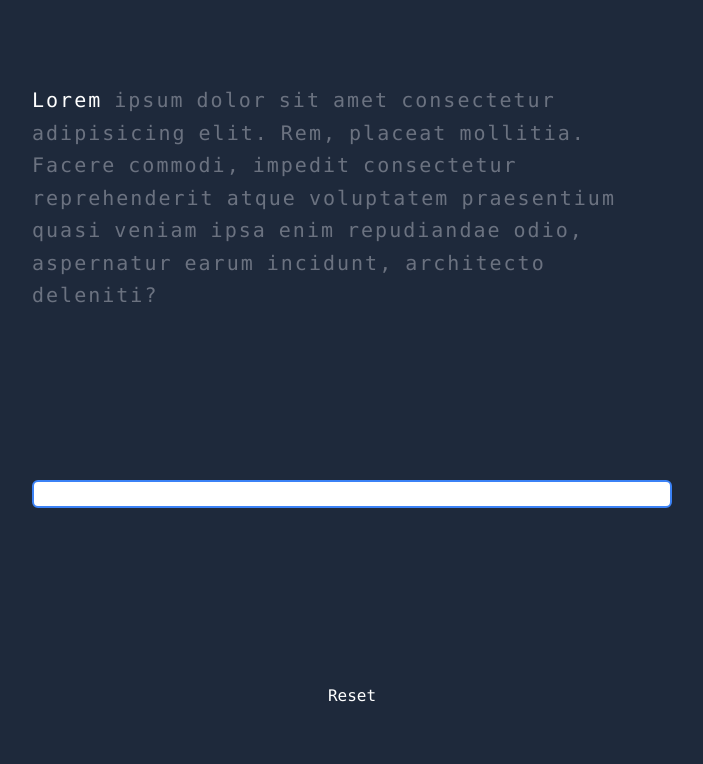
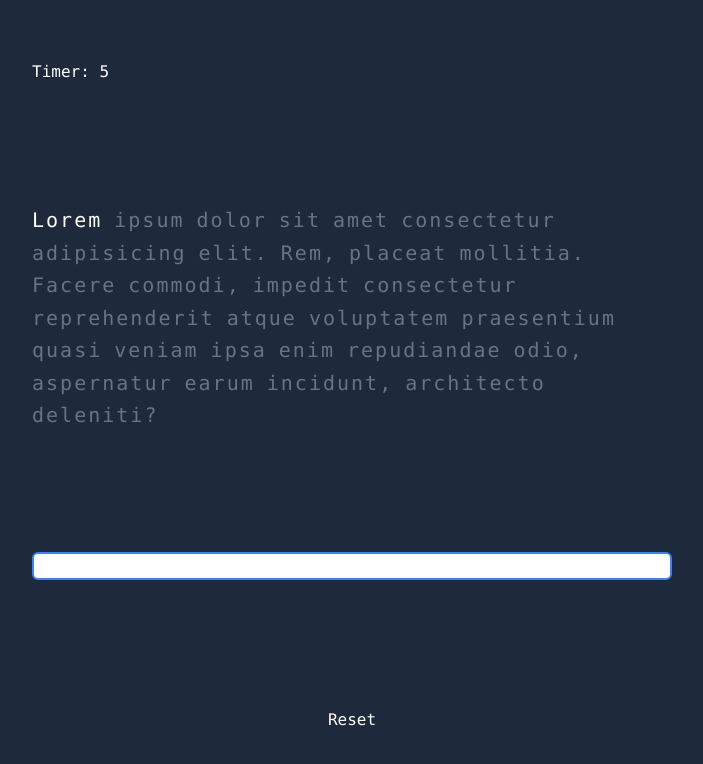
Before and after one commit to rashmod/key-quest, a React (Vite) app in the folder frontend/: page / in a window 1280 px wide. Shown: the top 764 px of the page, without its empty margins (288-991 px from the left). Built offline with nearby package versions, Linux system fonts and the light colour scheme.

Commit message:
[Frontend] feat: implement timer for the test

```diff
--- a/frontend/src/components/HiddenInput.tsx
+++ b/frontend/src/components/HiddenInput.tsx
@@ -10,8 +10,11 @@ function HiddenInput({
 	typedWords,
 	reset,
 	setInputFocused,
+	startTestIfNeeded,
 }: HiddenInputProps) {
 	function onInputChange(event: React.ChangeEvent<HTMLInputElement>) {
+		startTestIfNeeded();
+
 		const value = event.target.value;
 		const isCurrentWordCompleted = value.match(/\s/);
 
@@ -117,6 +120,7 @@ type HiddenInputProps = {
 	}>;
 	reset: () => void;
 	setInputFocused: React.Dispatch<React.SetStateAction<boolean>>;
+	startTestIfNeeded: () => void;
 };
 
 export default HiddenInput;
--- a/frontend/src/components/TextDisplay.tsx
+++ b/frontend/src/components/TextDisplay.tsx
@@ -1,9 +1,12 @@
 import { useRef, useState } from 'react';
 
 import words from '../data/words';
+
 import HiddenInput from './HiddenInput';
 import Word from './Word';
 import ResetButton from './ResetButton';
+
+import useTimer from '../hooks/useTimer';
 
 function TextDisplay() {
 	const [currentInput, setCurrentInput] = useState('');
@@ -11,6 +14,11 @@ function TextDisplay() {
 	const [currentLetterIndex, setCurrentLetterIndex] = useState(0);
 
 	const [inputFocused, setInputFocused] = useState(true);
+
+	const { resetTimer, timeLeft, startTestIfNeeded } = useTimer({
+		currentWordIndex,
+		currentLetterIndex,
+	});
 
 	const typedWords = useRef({
 		// correct: new Set<number>(),
@@ -36,6 +44,7 @@ function TextDisplay() {
 		};
 		typedHistory.current = {};
 		focusInput();
+		resetTimer();
 	}
 
 	if (isTestCompleted) {
@@ -49,6 +58,7 @@ function TextDisplay() {
 
 	return (
 		<>
+			<div className='w-1/2 mx-auto text-white'>Timer: {timeLeft}</div>
 			<div
 				className='flex gap-x-[1ch] flex-wrap w-1/2 mx-auto text-xl leading-relaxed tracking-widest text-gray-500'
 				onClick={focusInput}>
@@ -78,6 +88,7 @@ function TextDisplay() {
 				typedWords={typedWords}
 				reset={reset}
 				setInputFocused={setInputFocused}
+				startTestIfNeeded={startTestIfNeeded}
 			/>
 			<ResetButton reset={reset} label='Reset' />
 		</>
--- /dev/null
+++ b/frontend/src/hooks/useTimer.ts
@@ -0,0 +1,39 @@
+import { useEffect, useState } from 'react';
+
+function useTimer({ currentWordIndex, currentLetterIndex }: useTimerInput) {
+	const MAX_TIME = 5;
+	const INTERVAL_MS = 1000;
+
+	const [timeLeft, setTimeLeft] = useState(MAX_TIME);
+	const [isTestRunning, setIsTestRunning] = useState(false);
+
+	useEffect(() => {
+		if (!isTestRunning) return;
+		const timer = setTimeout(() => {
+			if (timeLeft > 0) setTimeLeft((time) => time - INTERVAL_MS / 1000);
+			else setIsTestRunning(false);
+		}, INTERVAL_MS);
+
+		return () => clearTimeout(timer);
+	}, [timeLeft, isTestRunning]);
+
+	function resetTimer() {
+		setTimeLeft(MAX_TIME);
+		setIsTestRunning(false);
+	}
+
+	function startTestIfNeeded() {
+		if (isTestRunning) return;
+		if (currentWordIndex === 0 && currentLetterIndex === 0)
+			setIsTestRunning(true);
+	}
+
+	return { timeLeft, isTestRunning, resetTimer, startTestIfNeeded };
+}
+
+type useTimerInput = {
+	currentWordIndex: number;
+	currentLetterIndex: number;
+};
+
+export default useTimer;
```
